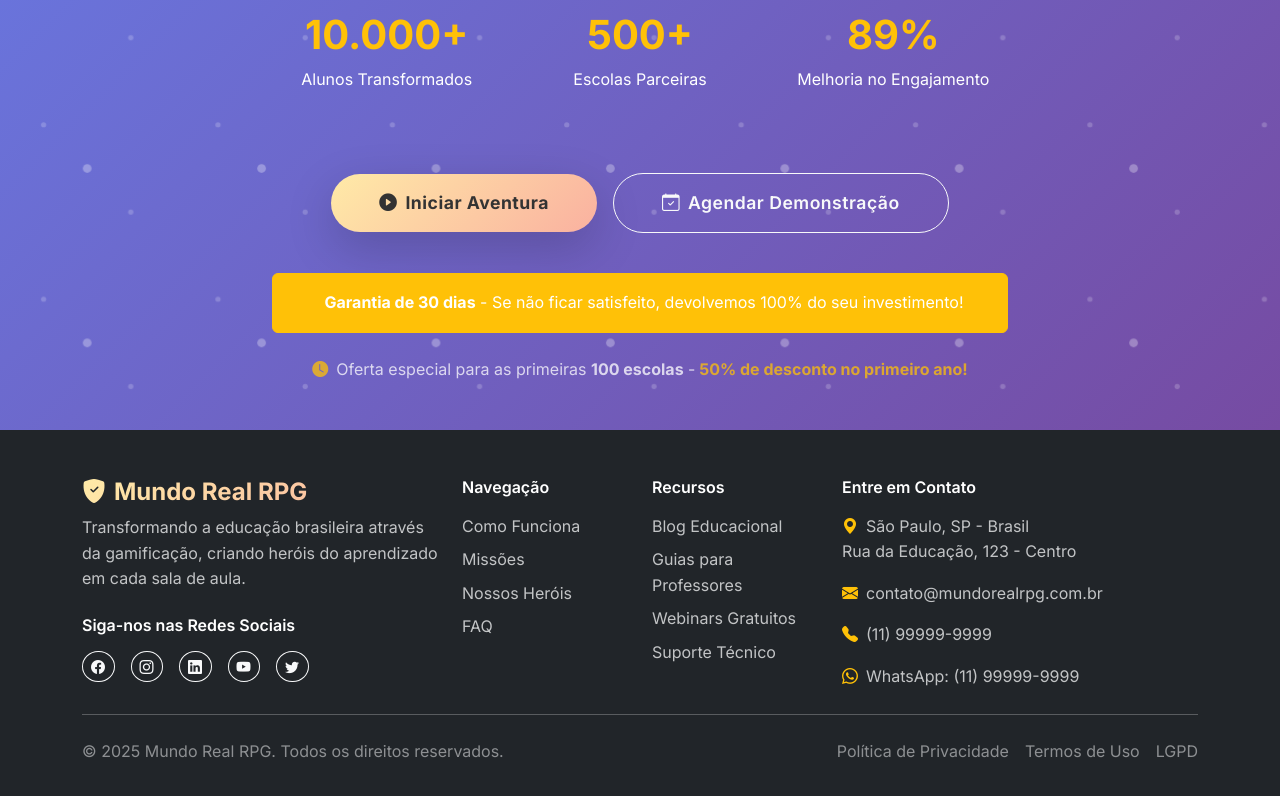
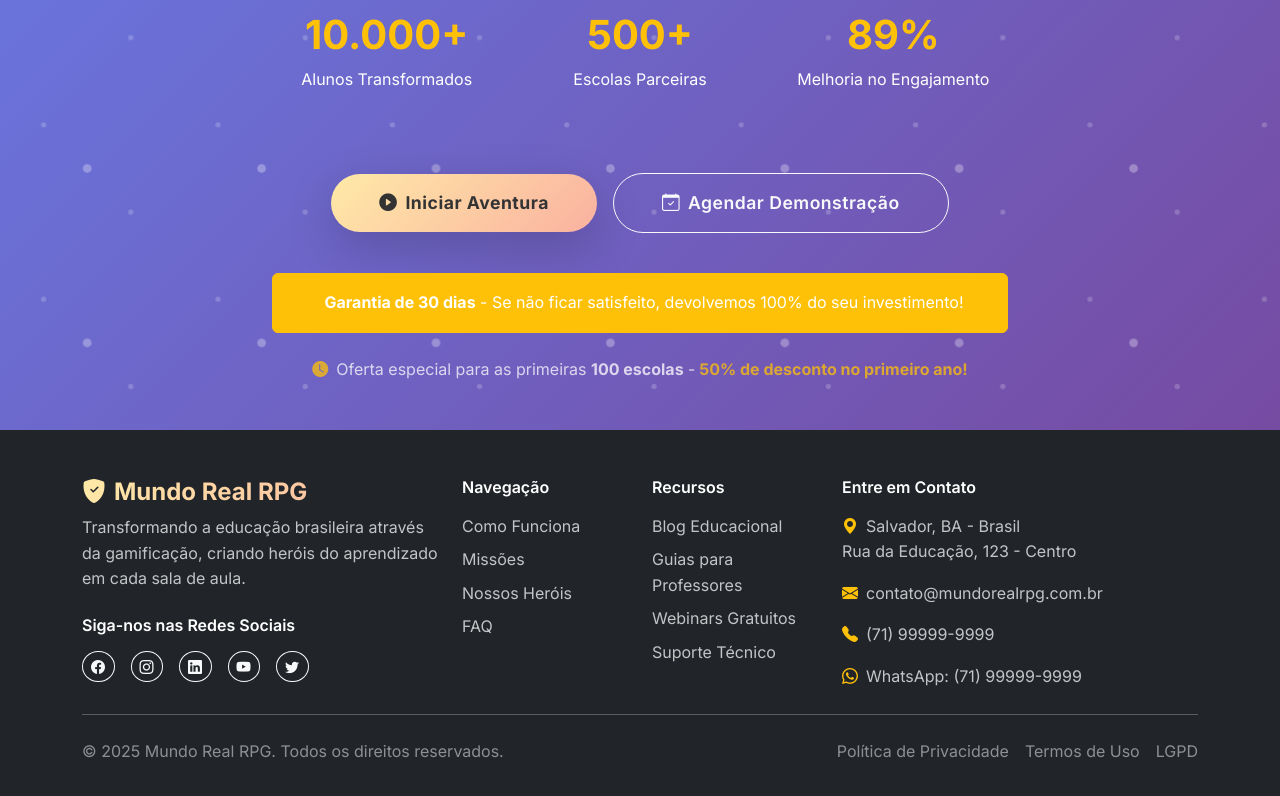
Before and after one commit to Leonardo-bit999/Edu-Quest, a React (Vite) app: page / in a window 1280 px wide. Shown: the part 6588-7384 px from the top of the page. Built offline with nearby package versions, Linux system fonts and the light colour scheme.

Commit message:
Mudança no Footer.jsx para corrigir informações de contato

```diff
--- a/src/components/Footer.jsx
+++ b/src/components/Footer.jsx
@@ -101,7 +101,7 @@ const Footer = () => {
               <div className="contact-item mb-3">
                 <i className="bi bi-geo-alt-fill text-warning me-2"></i>
                 <span className="text-light opacity-75">
-                  São Paulo, SP - Brasil<br />
+                  Salvador, BA - Brasil<br />
                   Rua da Educação, 123 - Centro
                 </span>
               </div>
@@ -116,14 +116,14 @@ const Footer = () => {
               <div className="contact-item mb-3">
                 <i className="bi bi-telephone-fill text-warning me-2"></i>
                 <a href="tel:+5511999999999" className="text-light opacity-75 text-decoration-none hover-link">
-                  (11) 99999-9999
+                  (71) 99999-9999
                 </a>
               </div>
 
               <div className="contact-item">
                 <i className="bi bi-whatsapp text-warning me-2"></i>
                 <a href="https://wa.me/5511999999999" className="text-light opacity-75 text-decoration-none hover-link">
-                  WhatsApp: (11) 99999-9999
+                  WhatsApp: (71) 99999-9999
                 </a>
               </div>
             </div>
```
